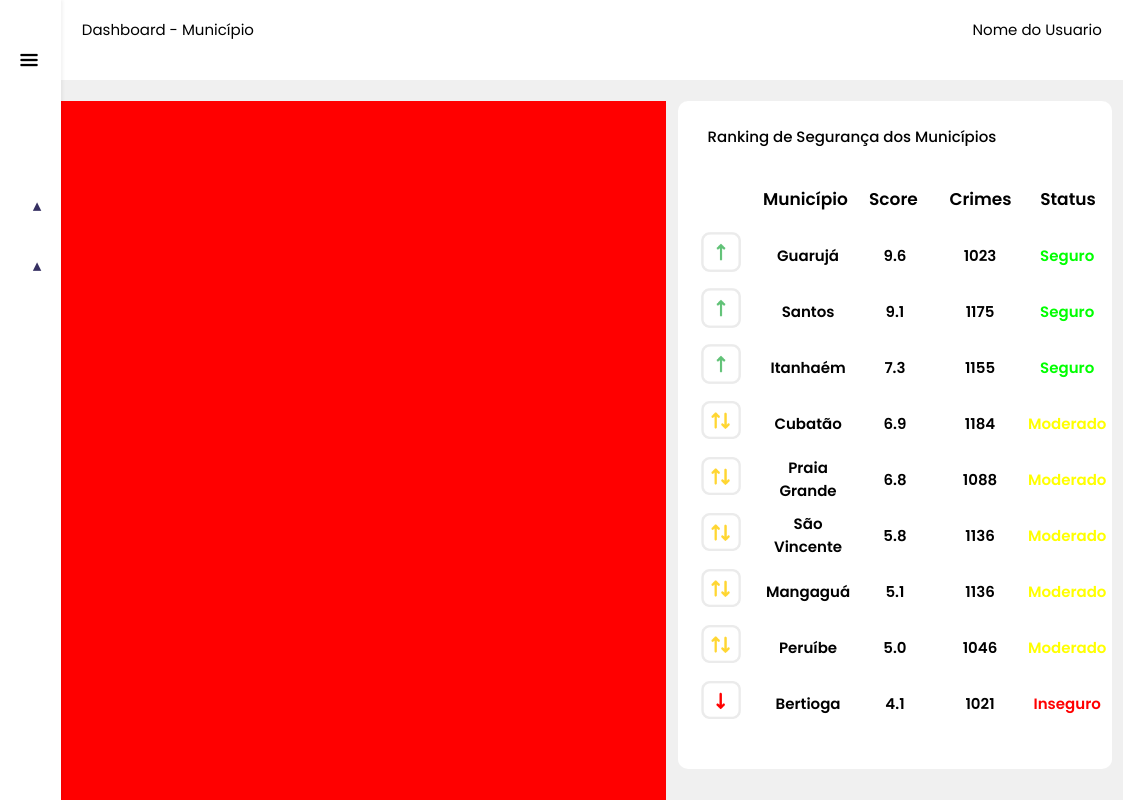
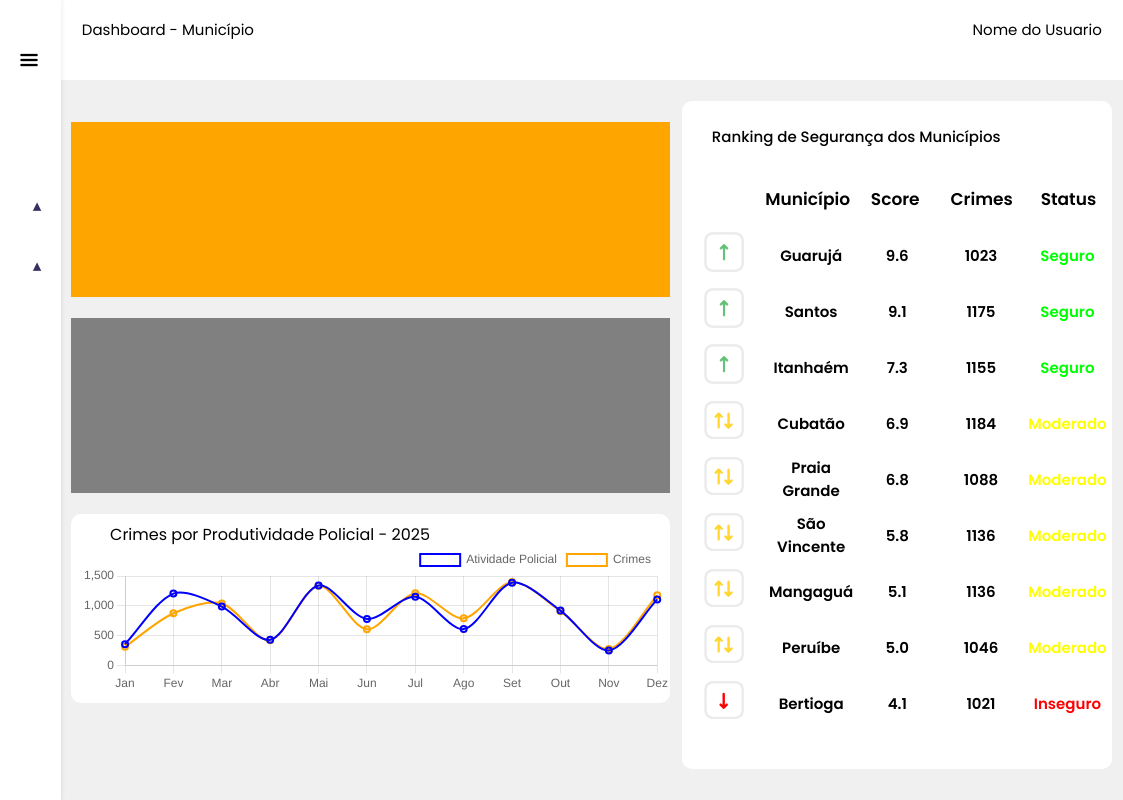
Before and after one commit to Grupo-3-PI/vigilante-frontend, a website: page public/dashboard.html in a window 1280 px wide. Shown: the full height of the page, 157-1280 px from the left. Drawn offline with nearby package versions, Linux system fonts and the light colour scheme.

Commit message:
Gráfico por atividade policial adicionado

```diff
--- a/public/css/dashboard.css
+++ b/public/css/dashboard.css
@@ -36,7 +36,7 @@ body {
 }
 
 .imgHamburguer {
-  width: 20px;
+  width: 10%;
 }
 
 .menu-nav {
@@ -260,9 +260,42 @@ body {
 
 .area-graficos {
 
+  display: flex;
+  flex-direction: column;
+  justify-content: space-evenly;
+  align-items: center;
   width: 57%;
   height: 100%;
-  background-color: red;
+  margin-left: 10px;
+
+}
+
+.kpis {
+  width: 100%;
+  height: 25%;
+  background-color: orange;
+
+}
+
+.graficos {
+  width: 100%;
+  height: 25%;
+  background-color: gray;
+}
+
+.area-grafico-produtividade {
+  display: flex;
+  align-items: center;
+  flex-direction: column;
+  width: 100%;
+  height: 38%;
+}
+
+
+.atividade-policial {
+  margin-bottom: 30px;
+  background-color: white;
+  border-radius: 10px;
 }
 
 .area-tabela {
--- a/public/dashboard.html
+++ b/public/dashboard.html
@@ -48,9 +48,9 @@
                     ▴
                 </div>
                 <div id="opcoes-anos" class="opcoes-anos">
-                    <p class="opcao-ano" id="opcao-ano1" onclick="selecionarAno(1)">2025</p>
-                    <p class="opcao-ano" id="opcao-ano2" onclick="selecionarAno(2)">2024</p>
-                    <p class="opcao-ano" id="opcao-ano3" onclick="selecionarAno(3)">2023</p>
+                    <p class="opcao-ano opcao-ano-selecionado" id="opcao-ano1" onclick="selecionarAno(1), atividade_policial.update()">2025</p>
+                    <p class="opcao-ano" id="opcao-ano2" onclick="selecionarAno(2), atividade_policial.update()">2024</p>
+                    <p class="opcao-ano" id="opcao-ano3" onclick="selecionarAno(3), atividade_policial.update()">2023</p>
                 </div>
             </div>
 
@@ -72,9 +72,24 @@
 
         <div class="dados">
 
+
             <div class="area-graficos">
 
+                <div class="kpis">
+
+                </div>
+                <div class="graficos">
+
+                </div>
+                <div class="area-grafico-produtividade">
+
+                    <canvas id="atividade-policial" width="490" height="155" class="atividade-policial"></canvas>
+
+                </div>
+
             </div>
+
+
             <div class="area-tabela">
                 <div class="titulo-tabela">Ranking de Segurança dos Municípios</div>
                 <div class="dados-tabela">
@@ -113,11 +128,15 @@
 
 </html>
 
+<script src="https://cdn.jsdelivr.net/npm/chart.js"></script>
 <script>
 
     const municipios = ["Bertioga", "Cubatão", "Guarujá", "Itanhaém", "Mangaguá", "Peruíbe", "Praia Grande", "Santos", "São Vincente"];
+    var ano_selecionado = 2025
 
 
+
+    // Tabela
     // Provisório!!!
     function carregarTabela() {
 
@@ -185,6 +204,70 @@
             document.getElementById("opcao-ano" + i).classList.remove("opcao-ano-selecionado")
         }
         document.getElementById("opcao-ano" + ano).classList.add("opcao-ano-selecionado")
+        ano_selecionado = document.getElementById("opcao-ano" + ano).innerHTML
     }
 
+    // Gráfico de Atividade Policial
+    const ctx = document.getElementById('atividade-policial').getContext('2d');
+
+    const atividade_policial = new Chart(ctx, {
+        type: 'line',
+        data: {
+            labels: ['Jan', 'Fev', 'Mar', 'Abr', 'Mai', 'Jun', 'Jul', 'Ago', 'Set', 'Out', 'Nov', 'Dez'], // Eixo X
+            datasets: [{
+                label: 'Atividade Policial',
+                borderWidth: 2,
+                data: [356, 1205, 987, 430, 1342, 780, 1150, 610, 1388, 920, 250, 1107],
+                borderColor: 'blue',
+                backgroundColor: 'transparent',
+                tension: 0.3
+            },
+            {
+                label: 'Crimes',
+                borderWidth: 2,
+                data: [312, 875, 1040, 420, 1335, 605, 1210, 790, 1398, 910, 275, 1175],
+                borderColor: 'orange',
+                backgroundColor: 'transparent',
+                tension: 0.3
+            }]
+        },
+        plugins: [{
+            id: 'tituloEsquerda',
+            beforeDraw(chart) {
+                const ctx = chart.ctx;
+                ctx.save();
+                ctx.font = '16px Poppins';
+                ctx.textAlign = 'left';
+                ctx.fillText(`Crimes por Produtividade Policial - ${ano_selecionado}`, chart.chartArea.left - 15, chart.chartArea.top - 40);
+                ctx.restore();
+            }
+        }],
+        options: {
+            layout: {
+                padding: {
+                    top: 30,
+                    bottom: 10,
+                    left: 10,
+                    right: 10
+                }
+            },
+            responsive: true,
+            plugins: {
+                legend: {
+                    display: true,
+                    position: 'top',
+                    align: 'end',
+                    labels: {
+                        padding: 10
+                    }
+                }
+            },
+            scales: {
+                y: {
+                    beginAtZero: true
+                }
+            }
+
+        }
+    });
 </script>
```
